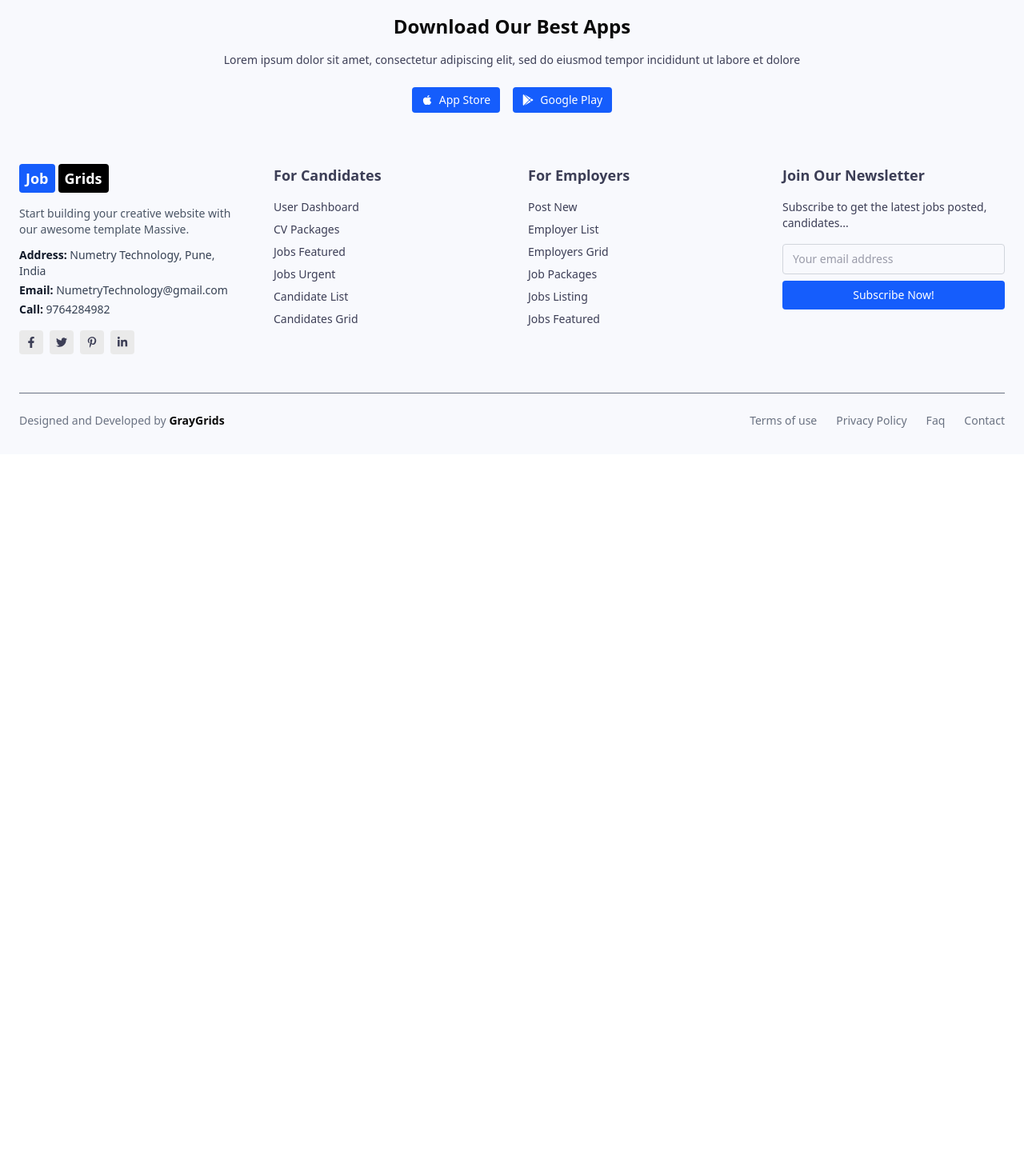
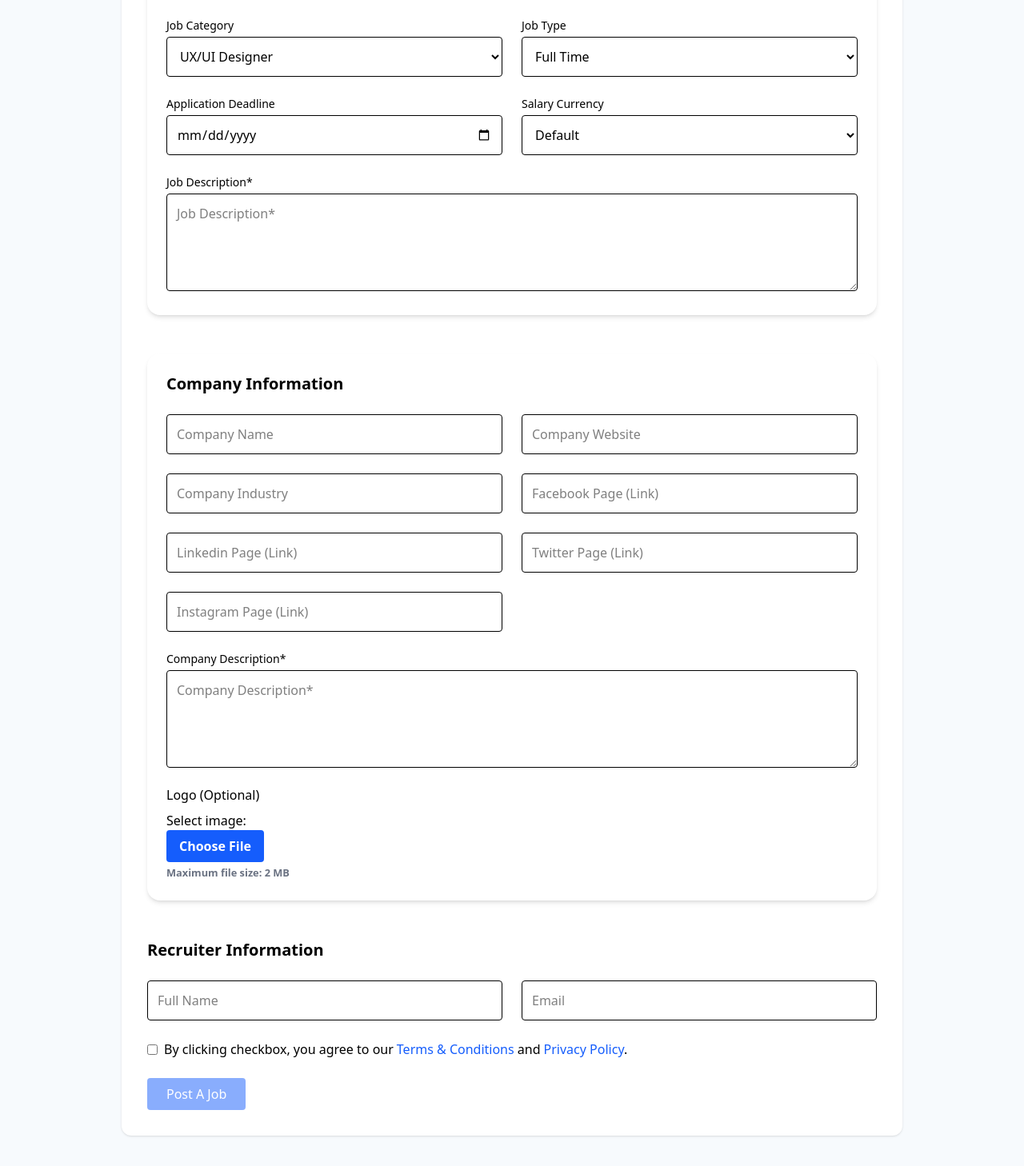
Before and after one commit to strivervishal/TeachersJobPortal, a React (Vite) app in the folder client/: page /add-job in a window 1280 px wide. Before the commit this address led to /. Shown: the part 292-1750 px from the top of the page at 80% size. Before the commit the page ends 860 px from the top, so only its background shows below. Built offline with nearby package versions, Linux system fonts and the light colour scheme.

Commit message:
Resolved merge conflict

```diff
--- a/client/src/App.jsx
+++ b/client/src/App.jsx
@@ -6,8 +6,7 @@ import Login from './components/Login';
 import Signup from './components/Signup';
 import ManageJobs from './components/ManageJobs';  // Assuming ManageJobs is in the components folder
 import ManageApplications from './components/manageApplications';
-
-
+import AddJob from './components/AddJob';
 
 const App = () => {
   return (
@@ -26,6 +25,10 @@ const App = () => {
 
         {/* Manage Jobs route */}
         <Route path="/manage-jobs" element={<ManageJobs />} />
+
+        {/* Add Job route */}
+        <Route path="/add-job" element={<AddJob />} />  {/* ✅ Fixed */}
+
         {/* Manage Applications Route */}
         <Route path='/manage-applications' element={<ManageApplications />} />
         {/* Catch-all Route for undefined paths */}
--- /dev/null
+++ b/client/src/components/AddJob.jsx
@@ -0,0 +1,238 @@
+import React, { useEffect, useState } from 'react';
+import Footer from './Footer';
+
+function AddJob() {
+  const [logoFileName, setLogoFileName] = useState("");
+  const [formData, setFormData] = useState({
+    jobTitle: "",
+    jobDescription: "",
+    companyDescription: "",
+    isAgreed: false,
+  });
+
+  const handleLogoChange = (e) => {
+    if (e.target.files.length > 0) {
+      setLogoFileName(e.target.files[0].name);
+    }
+  };
+
+  const handleSubmit = async () => {
+    const jobPayload = {
+      ...formData,
+      jobCategory: document.querySelector("#jobCategory")?.value,
+      jobType: document.querySelector("#jobType")?.value,
+      applicationDeadline: document.querySelector("#applicationDeadline")?.value,
+      salaryCurrency: document.querySelector("#salaryCurrency")?.value,
+      companyName: document.querySelector("#companyName")?.value,
+      companyWebsite: document.querySelector("#companyWebsite")?.value,
+      companyIndustry: document.querySelector("#companyIndustry")?.value,
+      socialLinks: {
+        facebook: document.querySelector("#facebook")?.value,
+        linkedin: document.querySelector("#linkedin")?.value,
+        twitter: document.querySelector("#twitter")?.value,
+        instagram: document.querySelector("#instagram")?.value,
+      },
+      recruiter: {
+        fullName: document.querySelector("#recruiterName")?.value,
+        email: document.querySelector("#recruiterEmail")?.value,
+      },
+      logoFileName: logoFileName,
+    };
+
+    try {
+      const response = await fetch("http://localhost:5000/api/jobs", {
+        method: "POST",
+        headers: { "Content-Type": "application/json" },
+        body: JSON.stringify(jobPayload),
+      });
+
+      const data = await response.json();
+      if (response.ok) {
+        alert("Job posted successfully!");
+        // Reset form if needed
+      } else {
+        alert("Error: " + data.message);
+      }
+    } catch (err) {
+      console.error("Submission error:", err);
+      alert("Failed to post job.");
+    }
+  };
+
+  return (
+    <div className="bg-[#f7fafd] min-h-screen">
+      <div className="max-w-5xl mx-auto py-12 px-6">
+        <div className="bg-white p-8 shadow rounded-xl space-y-12">
+
+          {/* Job Information Card */}
+          <div className="bg-white p-6 rounded-2xl shadow-md">
+            <h2 className="text-xl font-semibold mb-6">Job Information</h2>
+
+            <div className="mb-6">
+              <label className="block text-sm mb-1 font-medium">Job Title*</label>
+              <input
+                className="border p-3 rounded w-full"
+                placeholder="Job title*"
+                value={formData.jobTitle}
+                onChange={(e) =>
+                  setFormData({ ...formData, jobTitle: e.target.value })
+                }
+              />
+            </div>
+
+            <div className="grid grid-cols-1 md:grid-cols-2 gap-6">
+              <div>
+                <label className="block text-sm mb-1 font-medium">Job Category</label>
+                <select id="jobCategory" className="border p-3 rounded w-full">
+                  <option>UX/UI Designer</option>
+                  <option>Web Developer</option>
+                  <option>Web Designer</option>
+                  <option>Software Developer</option>
+                  <option>SEO</option>
+                </select>
+              </div>
+
+              <div>
+                <label className="block text-sm mb-1 font-medium">Job Type</label>
+                <select id="jobType" className="border p-3 rounded w-full">
+                  <option>Full Time</option>
+                  <option>Part Time</option>
+                  <option>Contract</option>
+                  <option>Internship</option>
+                  <option>Office</option>
+                </select>
+              </div>
+
+              <div>
+                <label className="block text-sm mb-1 font-medium">Application Deadline</label>
+                <input type="date" id="applicationDeadline" className="border p-3 rounded w-full" />
+              </div>
+
+              <div>
+                <label className="block text-sm mb-1 font-medium">Salary Currency</label>
+                <select id="salaryCurrency" className="border p-3 rounded w-full">
+                  <option>Default</option>
+                  <option>20000 to 30000</option>
+                  <option>40000 to 50000</option>
+                  <option>60000 to 70000</option>
+                  <option>80000 to 90000</option>
+                </select>
+              </div>
+            </div>
+
+            <div className="mt-6">
+              <label className="block text-sm mb-1 font-medium">Job Description*</label>
+              <textarea
+                className="border p-3 rounded w-full"
+                rows="4"
+                placeholder="Job Description*"
+                value={formData.jobDescription}
+                onChange={(e) =>
+                  setFormData({ ...formData, jobDescription: e.target.value })
+                }
+              ></textarea>
+            </div>
+          </div>
+
+          {/* Company Information Card */}
+          <div className="bg-white p-6 rounded-2xl shadow-md">
+            <h2 className="text-xl font-semibold mb-6">Company Information</h2>
+
+            <div className="grid grid-cols-1 md:grid-cols-2 gap-6">
+              <input id="companyName" className="border p-3 rounded w-full" placeholder="Company Name" />
+              <input id="companyWebsite" className="border p-3 rounded w-full" placeholder="Company Website" />
+              <input id="companyIndustry" className="border p-3 rounded w-full" placeholder="Company Industry" />
+              <input id="facebook" className="border p-3 rounded w-full" placeholder="Facebook Page (Link)" />
+              <input id="linkedin" className="border p-3 rounded w-full" placeholder="Linkedin Page (Link)" />
+              <input id="twitter" className="border p-3 rounded w-full" placeholder="Twitter Page (Link)" />
+              <input id="instagram" className="border p-3 rounded w-full" placeholder="Instagram Page (Link)" />
+            </div>
+
+            <div className="mt-6">
+              <label className="block text-sm mb-1 font-medium">Company Description*</label>
+              <textarea
+                className="border p-3 rounded w-full"
+                rows="4"
+                placeholder="Company Description*"
+                value={formData.companyDescription}
+                onChange={(e) =>
+                  setFormData({ ...formData, companyDescription: e.target.value })
+                }
+              ></textarea>
+            </div>
+
+            <div className="mt-4">
+              <label className="block mb-2 font-medium">Logo (Optional)</label>
+              Select image:
+              <div className="flex items-center space-x-4">
+                <label
+                  htmlFor="logo-upload"
+                  className="bg-blue-600 hover:bg-blue-700 text-white font-semibold py-2 px-4 rounded cursor-pointer"
+                >
+                  Choose File
+                </label>
+                <input
+                  id="logo-upload"
+                  type="file"
+                  className="hidden"
+                  accept="image/*"
+                  onChange={handleLogoChange}
+                />
+                {logoFileName && (
+                  <p className="text-sm text-gray-700">
+                    Selected file: <span className="font-medium">{logoFileName}</span>
+                  </p>
+                )}
+              </div>
+
+              <small className="text-gray-500 font-bold">Maximum file size: 2 MB</small>
+            </div>
+          </div>
+
+          {/* Recruiter Information */}
+          <div>
+            <h2 className="text-xl font-semibold mt-10 mb-6">Recruiter Information</h2>
+
+            <div className="grid grid-cols-1 md:grid-cols-2 gap-6">
+              <input id="recruiterName" className="border p-3 rounded w-full" placeholder="Full Name" />
+              <input id="recruiterEmail" className="border p-3 rounded w-full" placeholder="Email" />
+            </div>
+
+            <div className="mt-6 flex items-center space-x-2">
+              <input
+                type="checkbox"
+                checked={formData.isAgreed}
+                onChange={(e) =>
+                  setFormData({ ...formData, isAgreed: e.target.checked })
+                }
+              />
+              <label>
+                By clicking checkbox, you agree to our
+                <a href="#" className="text-blue-600 ml-1">Terms & Conditions</a> and
+                <a href="#" className="text-blue-600 ml-1">Privacy Policy</a>.
+              </label>
+            </div>
+
+            <button
+              className="mt-6 bg-blue-600 text-white py-2 px-6 rounded hover:bg-blue-700 disabled:opacity-50 disabled:cursor-not-allowed"
+              disabled={
+                !formData.jobTitle ||
+                !formData.jobDescription ||
+                !formData.companyDescription ||
+                !formData.isAgreed
+              }
+              onClick={handleSubmit}
+            >
+              Post A Job
+            </button>
+          </div>
+        </div>
+      </div>
+       {/* Add Footer at the bottom */}
+       <Footer />
+
+    </div>
+  );
+}
+
+export default AddJob;
--- a/client/src/components/Navbar.jsx
+++ b/client/src/components/Navbar.jsx
@@ -101,6 +101,9 @@ const Navbar = () => {
                     if (key === 'home' && item === 'Home 1') {
                       navigate('/');
                     }
+                    if (item === 'Add Job') {
+                      navigate('/add-job');
+                    }
                   }}
                 >
                   {item}
@@ -135,6 +138,9 @@ const Navbar = () => {
                     }
                     if (key === 'home' && item === 'Home 1') {
                       navigate('/');
+                    }
+                    if (item === 'Add Job') {
+                      navigate('/add-job');
                     }
                   }}
                 >
```
